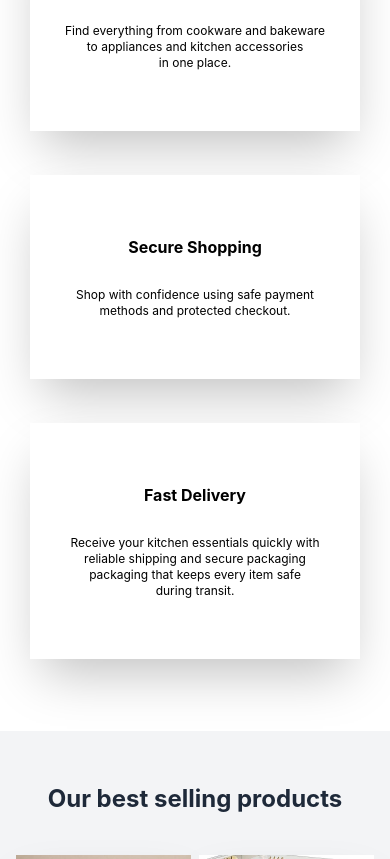
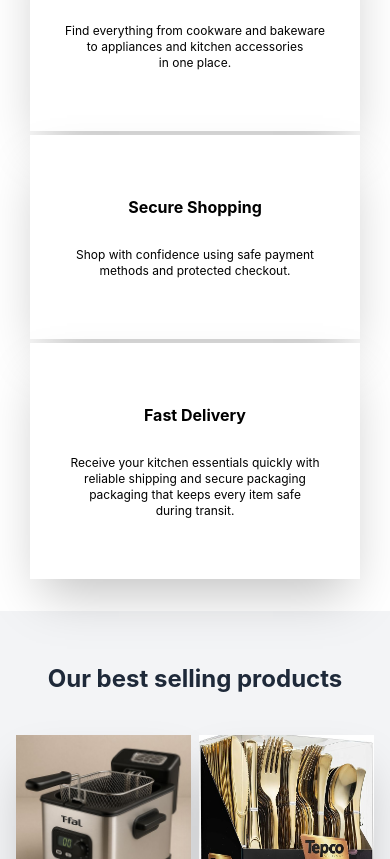
Before and after one commit to 1bruno5/denyse-shop, a Vue app: page / in a window 390 px wide. Shown: the part 2600-3459 px from the top of the page. Built offline with nearby package versions, Linux system fonts and the light colour scheme.

Commit message:
decreasing space between cards

```diff
--- a/src/views/contact.vue
+++ b/src/views/contact.vue
@@ -13,7 +13,7 @@
               <p class="text-gray-600">Kigali, Rwanda</p>
             </div>
       </div>
-            <div class="bg-white shadow-xl w-full max-w-[300px] mt-10 md:mt-18 mb-8 md:mb-12 rounded-lg h-[200px] flex flex-col items-center space-y-6 pt-4 md:pt-8">
+            <div class="bg-white shadow-xl w-full max-w-[300px] mt-0 md:mt-18 mb-8 md:mb-12 rounded-lg h-[200px] flex flex-col items-center space-y-6 pt-4 md:pt-8">
         <img src="../assets/photos/icons/phone.png" alt="map" class="w-8">
                 <div class="text-center">
                   <h1 class="font-bold ">Call Us</h1>
@@ -21,7 +21,7 @@
                   <p class="text-gray-600">+250 788 839 489</p>
                 </div>
       </div>
-            <div class="bg-white shadow-xl w-full max-w-[300px] mt-10 md:mt-18 mb-8 md:mb-12 rounded-lg h-[200px] flex flex-col items-center space-y-6 pt-4 md:pt-8">
+            <div class="bg-white shadow-xl w-full max-w-[300px] mt-0 md:mt-18 mb-8 md:mb-12 rounded-lg h-[200px] flex flex-col items-center space-y-6 pt-4 md:pt-8">
         <img src="../assets/photos/icons/mail.png" alt="map" class="w-8">
               <div class="text-center ">
                 <h1 class="font-bold">Email Us</h1>
@@ -50,9 +50,9 @@
                 </div>
               </form>
             </div>
-            <div class="w-full max-w-[260px] md:max-w-[600px] flex flex-col gap-40">
+            <div class="w-full max-w-[400px] md:max-w-[600px] flex flex-col gap-16 md:gap-40 items-center">
               <div class="bg-gray-100 shadow-md w-full  h-[280px] rounded-xl ">
-                <div class="flex flex-col items-center justify-center gap-6 md:gap-8 mt-6 md:mt-16">
+                <div class="flex flex-col items-center justify-center gap-6 md:gap-8 mt-10 md:mt-16">
                   <img src="../assets/photos/icons/google-maps.png" alt="map" class="w-8">
                   <div class="text-center">
                    <h1>D Shop Kigali</h1>
@@ -62,7 +62,7 @@
                 </div>
             </div>
             <div class="bg-teal-900 w-full h-[180px] rounded-xl text-white">
-              <div class="px-4 md:px-6 py-4 md:py-8">
+              <div class="px-4 md:px-6 py-8 md:py-8">
                <h1 class="text-base font-bold">Follow Us</h1>
                <p>Stay updated with new arrivals, deals, and automotive news.</p>
                <div class="flex gap-6 mt-4 md:mt-10">
--- a/src/views/home.vue
+++ b/src/views/home.vue
@@ -80,18 +80,18 @@
     <h1 class="flex justify-center text-2xl lg:text-3xl font-bold text-gray-700 mb-10 mt-16">Why to choose D Shop ?</h1>
 
   <div class="grid grid-cols-1 md:grid-cols-2 lg:grid-cols-3 gap-1 mb-8 justify-items-center px-4 sm:px-8 md:px-16 lg:px-20">
-    <div class="bg-white  -xl shadow-2xl   w-full max-w-[330px] mb-10 py-15 ">
+    <div class="bg-white  -xl shadow-2xl   w-full max-w-[330px] mb-0 md:mb-10 py-15 ">
         <h3 class="mt-0 font-bold text-base text-center">Premium Quality</h3>
            <p class=" mt-7 justify-center text-center text-xs">Find everything from cookware and bakeware</p>
            <p class="text-center text-xs"> to appliances and kitchen accessories </p>
             <p class="text-center text-xs"> in one place.</p>
     </div>
-    <div class="bg-white  -xl shadow-2xl w-full max-w-[330px] py-15  mb-10  ">
+    <div class="bg-white  -xl shadow-2xl w-full max-w-[330px] py-15 mb-0  md:mb-10  ">
       <h3 class="mt-0 font-bold text-base text-center ">Secure Shopping</h3>
       <p class="text-center mt-7 text-xs">Shop with confidence using safe payment</p>
       <p class="text-center text-xs">  methods and protected checkout.</p>
     </div>
-        <div class="bg-white  -xl shadow-2xl w-full max-w-[330px] py-15 mb-10">
+        <div class="bg-white  -xl shadow-2xl w-full max-w-[330px] py-15 mb-0 md:mb-10">
       <h3 class="mt-0 font-bold text-base text-center">Fast Delivery</h3>
       <p class="text-center mt-7 text-xs">Receive your kitchen essentials quickly with</p>
       <p class="text-center text-xs"> reliable shipping and secure packaging</p>
```
